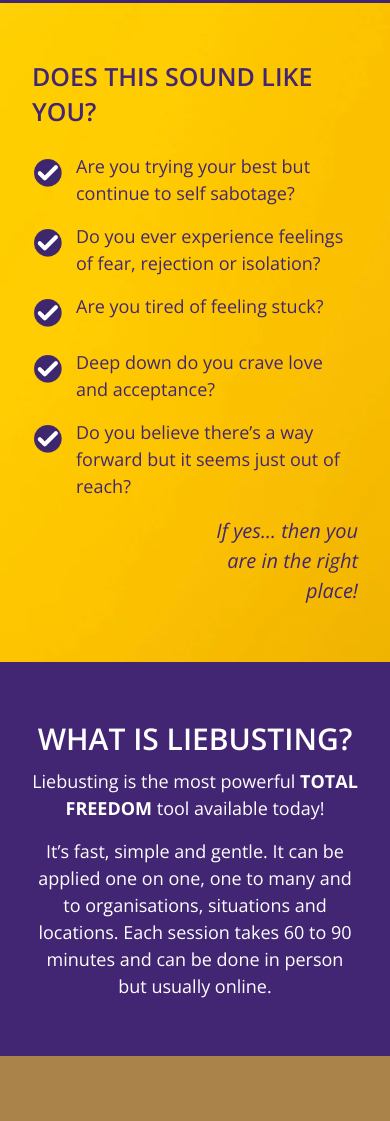
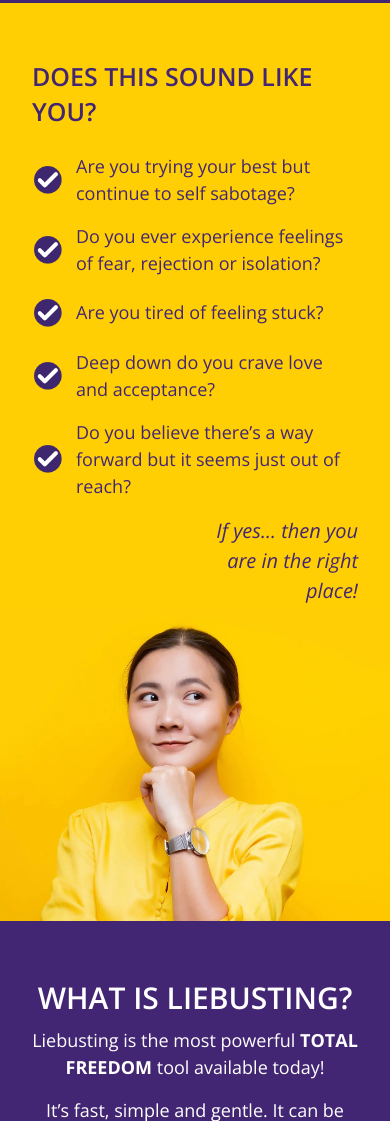
Before and after one commit to elev8studio/liebusters, a website: page index.html in a window 390 px wide. Shown: the part 729-1850 px from the top of the page. Drawn offline with nearby package versions, Linux system fonts and the light colour scheme.

Commit message:
yellow banner improvements

```diff
--- a/index.html
+++ b/index.html
@@ -144,36 +144,38 @@
                 </div>
             </section>
             <section class="relative">
+                <!-- Only show on larger devices -->
                 <picture>
                     <source srcset="assets/images/yellow.webp" type="image/webp" />
                     <source srcset="assets/images/yellow.jpg" type="image/jpeg" />
                     <img
                         src="assets/images/yellow.jpg"
                         alt="Yellow background with person"
-                        class="absolute inset-0 object-cover w-full h-full object-right-top"
+                        class="absolute inset-0 hidden md:block object-cover w-full h-full object-top"
                     />
                 </picture>
-                <div class="relative py-12 px-8 md:p-16 flex justify-end">
-                    <div class="md:max-w-2xl xl:max-w-3xl text-purple flex flex-col sm:px-20">
+                <!-- End show on larger devices -->
+                <div class="relative pt-12 md:py-12 px-8 md:p-16 flex justify-end bg-yellow md:bg-clear">
+                    <div class="md:max-w-md lg:max-w-lg xl:max-w-2xl xl:pl-20 text-purple flex flex-col">
                         <h1 class="uppercase heading pb-4">Does this sound like you?</h1>
                         <ul class="xl:pr-20">
-                            <li class="flex items-start p-0">
+                            <li class="flex items-center p-0">
                                 <img src="assets/images/tick.png" alt="Purple checkmark" class="w-8 h-8 my-3 mr-3" />
                                 <h4>Are you trying your best but continue to self sabotage?</h4>
                             </li>
-                            <li class="flex items-start p-0">
+                            <li class="flex items-center p-0">
                                 <img src="assets/images/tick.png" alt="Purple checkmark" class="w-8 h-8 my-3 mr-3" />
                                 <h4>Do you ever experience feelings of fear, rejection or isolation?</h4>
                             </li>
-                            <li class="flex items-start p-0">
+                            <li class="flex items-center p-0">
                                 <img src="assets/images/tick.png" alt="Purple checkmark" class="w-8 h-8 my-3 mr-3" />
                                 <h4>Are you tired of feeling stuck?</h4>
                             </li>
-                            <li class="flex items-start p-0">
+                            <li class="flex items-center p-0">
                                 <img src="assets/images/tick.png" alt="Purple checkmark" class="w-8 h-8 my-3 mr-3" />
                                 <h4>Deep down do you crave love and acceptance?</h4>
                             </li>
-                            <li class="flex items-start p-0">
+                            <li class="flex items-center p-0">
                                 <img src="assets/images/tick.png" alt="Purple checkmark" class="w-8 h-8 my-3 mr-3" />
                                 <h4>Do you believe there’s a way forward but it seems just out of reach?</h4>
                             </li>
@@ -181,6 +183,17 @@
                         <h3 class="text-right italic w-1/2 self-end">If yes... then you are in the right place!</h3>
                     </div>
                 </div>
+                <!-- Only show on smaller devices -->
+                <picture>
+                    <source srcset="assets/images/yellow-mobile.webp" type="image/webp" />
+                    <source srcset="assets/images/yellow-mobile.jpg" type="image/jpeg" />
+                    <img
+                            src="assets/images/yellow-mobile.jpg"
+                            alt="Yellow background with person"
+                            class="block md:hidden object-cover w-full h-full"
+                    />
+                </picture>
+                <!-- End show on smaller devices -->
             </section>
             <section>
                 <div
--- a/tailwind.config.js
+++ b/tailwind.config.js
@@ -12,6 +12,8 @@
       black: '#111111',
       white: '#ffffff',
       cream: '#ecdec8',
+      yellow: '#ffcf04',
+      clear: 'transparent'
 
     },
     fontFamily: {
```
Also changed, not shown: assets/images/yellow-mobile.jpg (added), assets/images/yellow-mobile.webp (added), dist/css/style.css.
